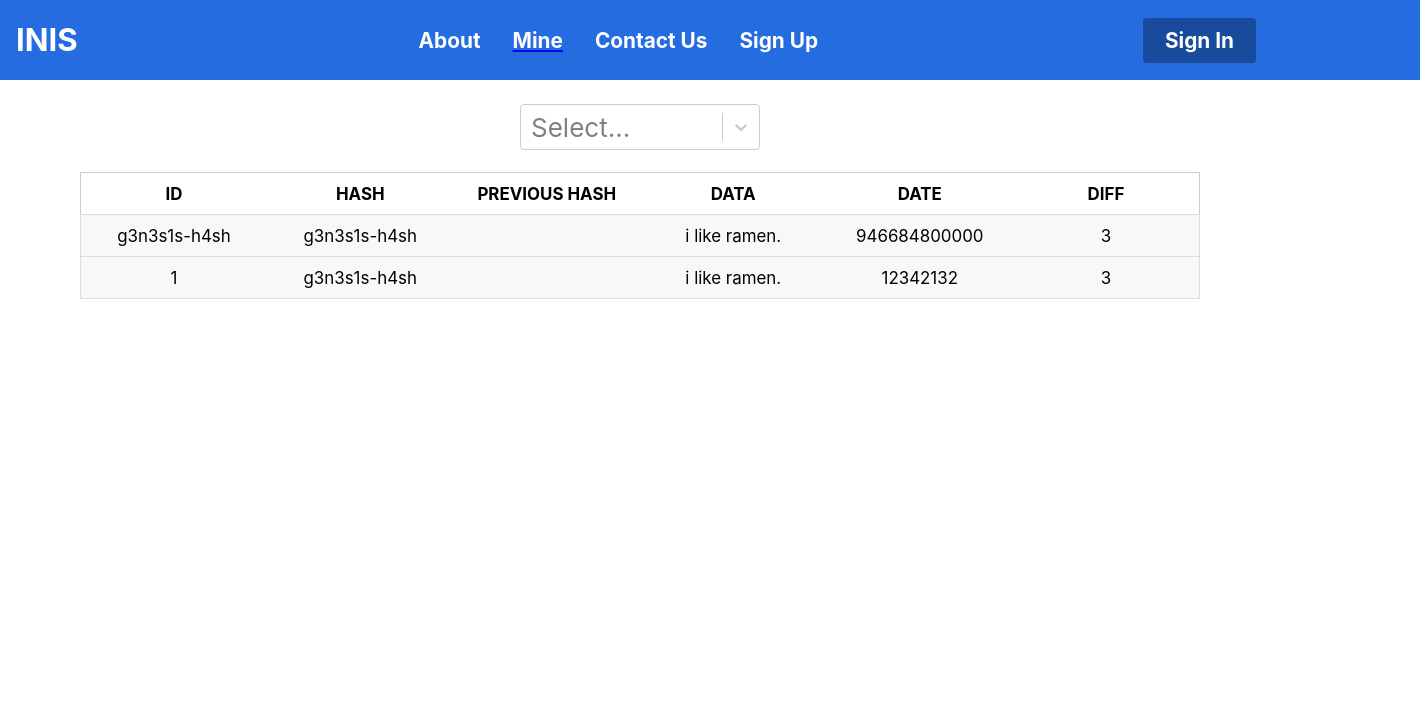
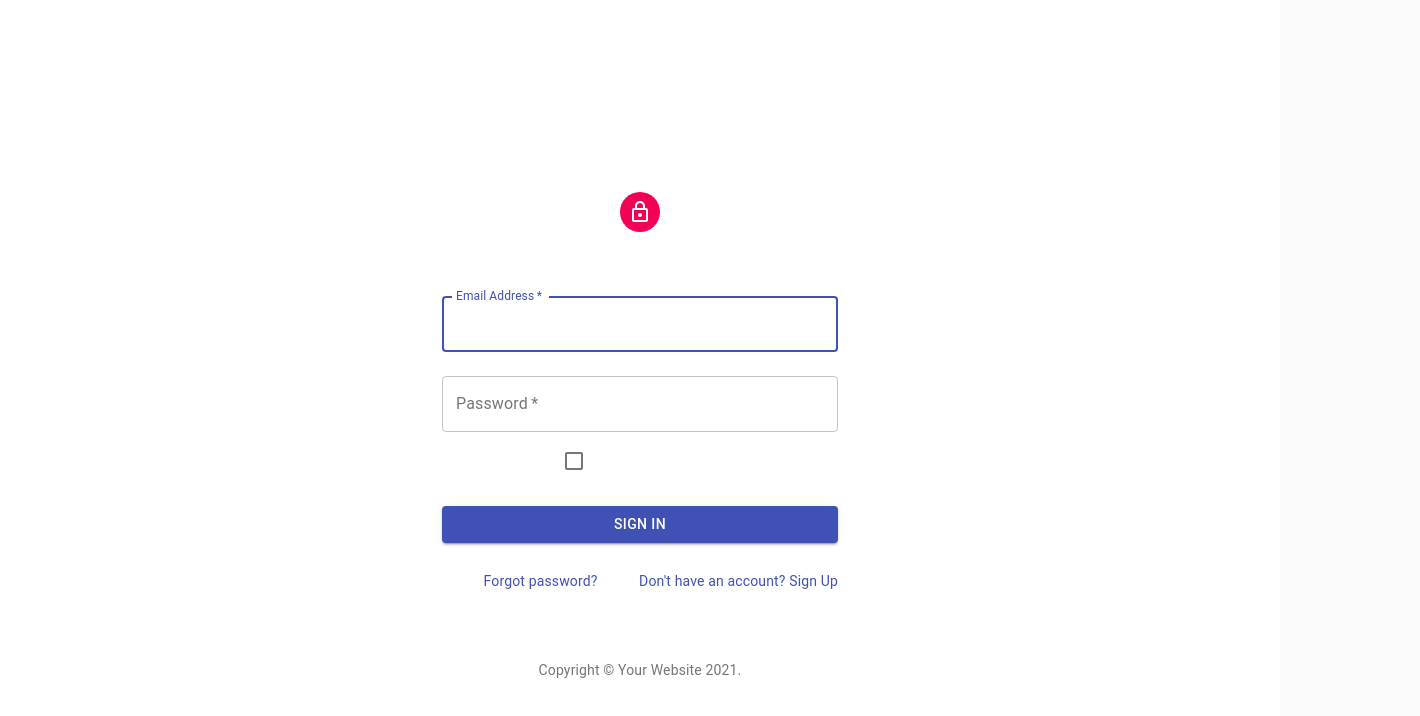
Before and after one commit to MarcSagues/INISCOIN, a React (Create React App) app: page /singin in a window 1280 px wide. Shown: the top 716 px of the page, 1420 px wide, since content can reach past the window. Built offline with nearby package versions, Linux system fonts and the light colour scheme.

Commit message:
mine in process

```diff
--- a/package.json
+++ b/package.json
@@ -3,6 +3,8 @@
   "version": "0.1.0",
   "private": true,
   "dependencies": {
+    "@material-ui/core": "^4.11.3",
+    "@material-ui/icons": "^4.11.2",
     "@testing-library/jest-dom": "^5.11.4",
     "@testing-library/react": "^11.1.0",
     "@testing-library/user-event": "^12.1.10",
@@ -12,6 +14,7 @@
     "cors": "^2.8.5",
     "crypto-js": "^4.0.0",
     "elliptic": "^6.5.4",
+    "mime-types": "^2.1.29",
     "react": "^17.0.2",
     "react-dom": "^17.0.2",
     "react-icons": "^4.2.0",
--- a/src/App.css
+++ b/src/App.css
@@ -76,12 +76,14 @@ table td {
   text-align: center;
   font-size: .65em;
 
+
 }
 
 table th {
   font-size: .65em;
   text-transform: uppercase;
-
+  background-color: #3578e3;
+  color: white;
 }
 
 @media screen and (max-width: 600px) {
@@ -143,5 +145,8 @@ table th {
   top: 4em;
   width: 30vmin;
   color: black;
+  border: none;
+  outline: none;
+  scroll-behavior: smooth;
 
 }
--- a/src/App.js
+++ b/src/App.js
@@ -5,10 +5,17 @@ import Blockchain from './blockchain/src/blockchain/blockchain';
 import P2PService from './blockchain/src/service/p2p';
 import BlocksTable from './containers/BlocksTable';
 import Navbar from './components/navbar';
-import { BrowserRouter as Router, Switch, Route } from 'react-router-dom';
+import { BrowserRouter as Router, Switch, Route, Redirect } from 'react-router-dom';
 import React, { Component } from 'react'
 import Select from 'react-select'
 import MainPage from './components/MainPage';
+import Mine from './pages/mine'
+import Home from './pages/home'
+import SingIn from './pages/singin'
+import SingUp from './pages/singup'
+import './pages/styles/mine.css'
+
+
 
 //import blockchainFront from './blockchain/src/service/index';
 //const { blockchainFront as blockchain} = indexApp;
@@ -25,43 +32,22 @@ const options = [
 
 ]
 
-const MyComponent = () => (
-  <Select class="list" id="select"  na options={options} />
+//PER FER EL LOGIN
+/*class App extends Component(){
+  constructor() {
+    super();
+    this.state = {
+      name: "React",
+      isUserAuthenticated: true
+    };
+  }
 
-)
+}
+*/
 
 
 
 
-
-function tableRow() {
-  let arrayHTML = []
-  for (let index = 0; index < blockchain.blocks.length; index++) {
-    const value = [<tr><td>{blockchain.blocks[index].hash}</td>
-                  <td>{blockchain.blocks[index].hash}</td>
-                  <td>{blockchain.blocks[index].previoushash}</td>
-                  <td>{blockchain.blocks[index].data}</td>
-                  <td>{blockchain.blocks[index].timestamp}</td>
-                  <td>{blockchain.blocks[index].difficulty}</td></tr>]
-    arrayHTML.push(value);
-
-  }
-  return arrayHTML;
-  }
-
-  function syncBlockchain(){
-    alert('btn');
-    p2pService.sync();
-    tableRow();
-  }
-
-
-    function handleClick(e) {
-      e.preventDefault();
-      console.log('The link was clicked.');
-      syncBlockchain();
-
-  }
 
 function App() {
   let block = new Block(12342132, undefined, 'g3n3s1s-h4sh', 'i like ramen.', 0, 3);
@@ -73,40 +59,43 @@ function App() {
 
       <header className="App-header">
       <Router>
-      <Navbar />
+      <Switch>
 
-    </Router>
-    {MyComponent()}
-        <div className="div1" alt="logo">
+      <Route
+                exact
+                path="/"
+                render={() => {
+                    return (
+                      //this.state.isUserAuthenticated ?
+                      <Redirect to="/home" />
+
+                    )
+                }}
+              />
+  <Route exact path="/mine">
+  <Navbar />
+    <Mine />
+  </Route>
+  <Route exact path="/signup">
+
+    <SingUp />
+  </Route>
+  <Route exact path="/singin">
+    <SingIn />
+  </Route>
+  <Route exact path="/home">
+  <Navbar />
+    <Home />
+  </Route>
+
+</Switch>
+</Router>
+
+       </header>
 
 
-        <table>
+    </div>
 
-
-          <th>ID</th>
-          <th>HASH</th>
-          <th>PREVIOUS HASH</th>
-          <th>DATA</th>
-          <th>DATE</th>
-          <th>DIFF</th>
-          {tableRow()}
-          <BlocksTable/>
-          <tr>
-            <td>1</td>
-            <td>{block.hash}</td>
-            <td>{block.previousHash}</td>
-            <td>{block.data}</td>
-            <td>{block.timestamp}</td>
-            <td>{block.difficulty}</td>
-
-          </tr>
-        </table>
-
-
-        </div>
-       </header>
-
-    </div>
   );
 }
 
--- a/src/blockchain/src/wallet/index.js
+++ b/src/blockchain/src/wallet/index.js
@@ -2,7 +2,13 @@
 import Transaction from './transaction.js';
 import Wallet from './wallet.js';
 
+//total supply de cryptos que sacaremos
 const blockchainWallet = new Wallet(undefined, 1000);
+
+
+
+
+
 
 export { Transaction, blockchainWallet };
 export default Wallet;
--- a/src/components/navbar/NavbarElements.js
+++ b/src/components/navbar/NavbarElements.js
@@ -3,7 +3,7 @@ import { NavLink as Link } from 'react-router-dom';
 import styled from 'styled-components';
 
 export const Nav = styled.nav`
-  background: #256ce1;
+  background: #3578e3;
   height: 8vmin;
   width: 100%;
   position: absolute;
@@ -34,6 +34,7 @@ export const NavLink = styled(Link)`
 export const Bars = styled(FaBars)`
   display: none;
   color: #fff;
+
   @media screen and (max-width: 768px) {
     display: block;
     position: absolute;
@@ -42,6 +43,7 @@ export const Bars = styled(FaBars)`
     transform: translate(-100%, 75%);
     font-size: 1.8rem;
     cursor: pointer;
+
   }
 `;
 
--- a/src/components/navbar/index.js
+++ b/src/components/navbar/index.js
@@ -19,28 +19,36 @@ const Navbar = () => {
         </NavLink>
         <Bars />
         <NavMenu>
-          <NavLink to='#' activeStyle>
-            About
+          <NavLink to='/home' activeStyle>
+            Home
           </NavLink>
-          <Link to="/mine">
-          <NavLink to='#' activeStyle>
+
+          <NavLink to='/mine' activeStyle>
             Mine
           </NavLink>
-          </Link>
-          <NavLink to='#' activeStyle>
+          <NavLink to='/mine' activeStyle>
             Contact Us
           </NavLink>
-          <NavLink to='#' activeStyle>
+          <NavLink to='/singup' activeStyle>
             Sign Up
           </NavLink>
+
+
           {/* Second Nav */}
           {/* <NavBtnLink to='/sign-in'>Sign In</NavBtnLink> */}
         </NavMenu>
         <NavBtn>
-          <NavBtnLink to='#'>Sign In</NavBtnLink>
+          <NavBtnLink to='/singin'>
+
+            Sign In
+
+            </NavBtnLink>
         </NavBtn>
+
       </Nav>
+
     </>
+
   );
 };
 
--- a/src/pages/home.js
+++ b/src/pages/home.js
@@ -1,28 +1,83 @@
-
+import logo from '../logo.svg';
 import '../App.css';
 import Block from '../blockchain/src/blockchain/block';
 import Blockchain from '../blockchain/src/blockchain/blockchain';
 import P2PService from '../blockchain/src/service/p2p';
 import BlocksTable from '../containers/BlocksTable';
-import Navbar from '../components/navbar';
-import { BrowserRouter as Router, Switch, Route } from 'react-router-dom';
+
 import React, { Component } from 'react'
 import Select from 'react-select'
-import MainPage from '../components/MainPage';
 
 
 
+
+//import blockchainFront from './blockchain/src/service/index';
+//const { blockchainFront as blockchain} = indexApp;
+const blockchain = new Blockchain();
+//instancia P2P service inicializada con instancia de blockchain
+const p2pService = new P2PService(blockchain);
+
+
+
+const options = [
+  { value: 'transactions', label: 'Transactions', for: 'item1'},
+  { value: 'blocks', label: 'Blocks'},
+
+
+]
+
+const MyComponent = () => (
+  <Select class="list" id="select"  na options={options} />
+
+)
+
+
+
+
+
+function tableRow() {
+  let arrayHTML = []
+  for (let index = 0; index < blockchain.blocks.length; index++) {
+    const value = [<tr><td>{blockchain.blocks[index].hash}</td>
+                  <td>{blockchain.blocks[index].hash}</td>
+                  <td>{blockchain.blocks[index].previoushash}</td>
+                  <td>{blockchain.blocks[index].data}</td>
+                  <td>{blockchain.blocks[index].timestamp}</td>
+                  <td>{blockchain.blocks[index].difficulty}</td></tr>]
+    arrayHTML.push(value);
+
+  }
+  return arrayHTML;
+  }
+
+  function syncBlockchain(){
+    alert('btn');
+    p2pService.sync();
+    tableRow();
+  }
+
+
+    function handleClick(e) {
+      e.preventDefault();
+      console.log('The link was clicked.');
+      syncBlockchain();
+
+  }
+
 function Home() {
+  let block = new Block(12342132, undefined, 'g3n3s1s-h4sh', 'i like ramen.', 0, 3);
+  console.log(blockchain.blocks[0].data);
 
+  p2pService.sync();
   return (
-    <div className="home">
+    <div className="Home">
 
       <header className="App-header">
-      <Router>
-      <Navbar />
-      <MainPage />
-    </Router>
 
+
+
+
+    {MyComponent()}
         <div className="div1" alt="logo">
 
 
@@ -35,16 +90,26 @@ function Home() {
           <th>DATA</th>
           <th>DATE</th>
           <th>DIFF</th>
+          {tableRow()}
+          <BlocksTable/>
+          <tr>
+            <td>1</td>
+            <td>{block.hash}</td>
+            <td>{block.previousHash}</td>
+            <td>{block.data}</td>
+            <td>{block.timestamp}</td>
+            <td>{block.difficulty}</td>
 
-          <BlocksTable/>
-
+          </tr>
         </table>
 
 
         </div>
        </header>
 
+
     </div>
+
   );
 }
 
--- a/src/pages/mine.js
+++ b/src/pages/mine.js
@@ -0,0 +1,37 @@
+
+
+
+import React, { Component } from 'react'
+import { render } from 'react-dom';
+import style from './styles/mine.css'
+import {
+    divStyle
+  } from './styles/mine';
+
+
+class Mine extends Component{
+  render(){
+  return (
+    <div className="mine">
+
+      <header className="App-header">
+
+        <div className="div1" alt="logo">
+
+
+       <div className="mineDiv" >
+    HOLA
+       </div>
+
+
+        </div>
+       </header>
+
+    </div>
+  );
+  }
+}
+
+
+
+export default Mine;
--- /dev/null
+++ b/src/pages/singin.js
@@ -0,0 +1,117 @@
+import React from 'react';
+import Avatar from '@material-ui/core/Avatar';
+import Button from '@material-ui/core/Button';
+import CssBaseline from '@material-ui/core/CssBaseline';
+import TextField from '@material-ui/core/TextField';
+import FormControlLabel from '@material-ui/core/FormControlLabel';
+import Checkbox from '@material-ui/core/Checkbox';
+import Link from '@material-ui/core/Link';
+import Grid from '@material-ui/core/Grid';
+import Box from '@material-ui/core/Box';
+import LockOutlinedIcon from '@material-ui/icons/LockOutlined';
+import Typography from '@material-ui/core/Typography';
+import { makeStyles } from '@material-ui/core/styles';
+import Container from '@material-ui/core/Container';
+
+function Copyright() {
+  return (
+    <Typography variant="body2" color="textSecondary" align="center">
+      {'Copyright © '}
+      <Link color="inherit" href="https://material-ui.com/">
+        Your Website
+      </Link>{' '}
+      {new Date().getFullYear()}
+      {'.'}
+    </Typography>
+  );
+}
+
+const useStyles = makeStyles((theme) => ({
+  paper: {
+    marginTop: theme.spacing(8),
+    display: 'flex',
+    flexDirection: 'column',
+    alignItems: 'center',
+  },
+  avatar: {
+    margin: theme.spacing(1),
+    backgroundColor: theme.palette.secondary.main,
+  },
+  form: {
+    width: '100%', // Fix IE 11 issue.
+    marginTop: theme.spacing(1),
+  },
+  submit: {
+    margin: theme.spacing(3, 0, 2),
+  },
+}));
+
+export default function SignIn() {
+  const classes = useStyles();
+
+  return (
+    <Container component="main" maxWidth="xs">
+      <CssBaseline />
+      <div className={classes.paper}>
+        <Avatar className={classes.avatar}>
+          <LockOutlinedIcon />
+        </Avatar>
+        <Typography component="h1" variant="h5">
+          Sign in
+        </Typography>
+        <form className={classes.form} noValidate>
+          <TextField
+            variant="outlined"
+            margin="normal"
+            required
+            fullWidth
+            id="email"
+            label="Email Address"
+            name="email"
+            autoComplete="email"
+            autoFocus
+          />
+          <TextField
+            variant="outlined"
+            margin="normal"
+            required
+            fullWidth
+            name="password"
+            label="Password"
+            type="password"
+            id="password"
+            autoComplete="current-password"
+          />
+          <FormControlLabel
+            control={<Checkbox value="remember" color="primary" />}
+            label="Remember me"
+          />
+          <Button
+            type="submit"
+            fullWidth
+            variant="contained"
+            color="primary"
+            className={classes.submit}
+          >
+            Sign In
+          </Button>
+          <Grid container>
+            <Grid item xs>
+              <Link href="#" variant="body2">
+                Forgot password?
+              </Link>
+            </Grid>
+            <Grid item>
+              <Link href="#" variant="body2">
+                {"Don't have an account? Sign Up"}
+              </Link>
+            </Grid>
+          </Grid>
+        </form>
+      </div>
+      <Box mt={8}>
+        <Copyright />
+      </Box>
+    </Container>
+  );
+}
--- /dev/null
+++ b/src/pages/styles/mine.css
@@ -0,0 +1,6 @@
+
+
+.mineDiv {
+    position: relative;
+    background-color: aqua;
+}
--- /dev/null
+++ b/src/pages/styles/mine.js
@@ -0,0 +1,17 @@
+import { FaBars } from 'react-icons/fa';
+import { NavLink as Link } from 'react-router-dom';
+import styled from 'styled-components';
+
+export const divStyle = styled.nav`
+  background: #3578e3;
+  height: 8vmin;
+  width: 8vmin%;
+  position: absolute;
+
+  display: flex;
+  justify-content: space-between;
+  padding: 0.5rem calc((100vw - 1000px) / 2);
+  z-index: 10;
+  /* Third Nav */
+  /* justify-content: flex-start; */
+`;
```
Also changed, not shown: src/pages/singup.js (added), 2 other files (tests, documents, lock files or other folders).
